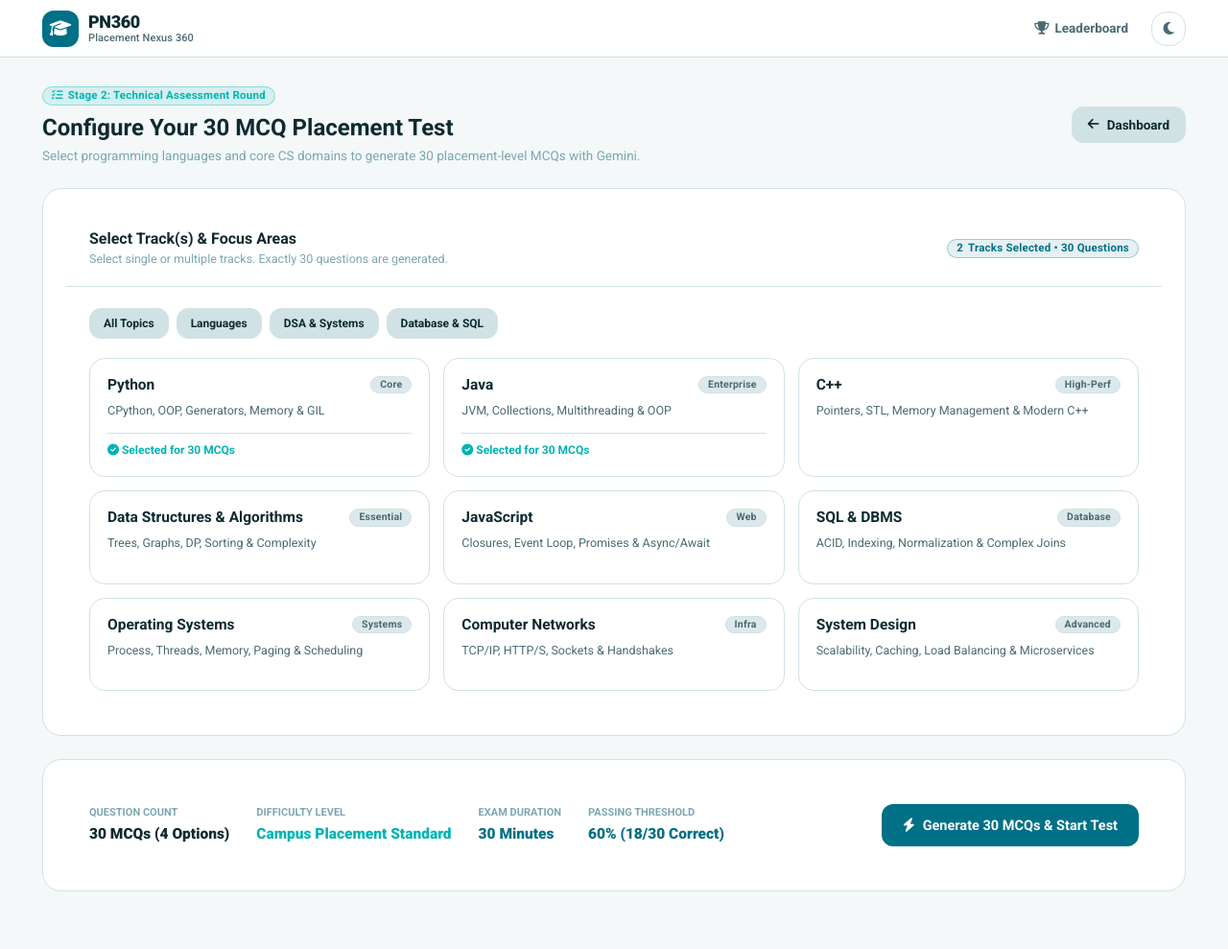
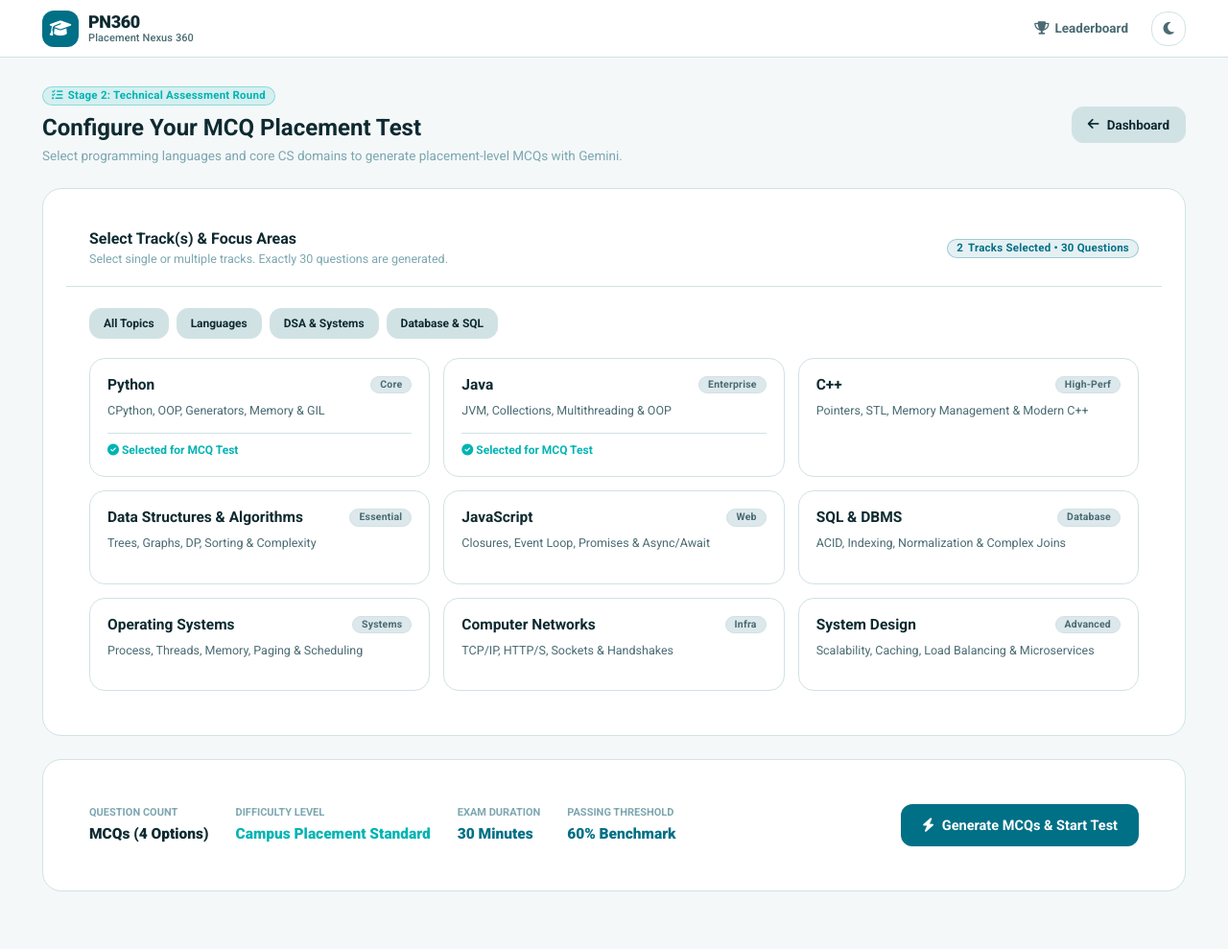
Before and after one commit to TheAbhayAlgorithms/pn360, a Django app: page /mcq-test/ in a window 1280 px wide. Shown: the whole page at 96% size. Run offline with Django 5.2, Linux system fonts and the light colour scheme; data comes from the database, SQL or seed files in the repository.

Commit message:
refactor: rebrand 30 MCQ test references to general MCQ test across templates and app views

```diff
--- a/Placement/templates/admin_home.html
+++ b/Placement/templates/admin_home.html
@@ -92,7 +92,7 @@
                 <h3 style="font-size: 17px; color: var(--text-primary); margin: 0;">Candidate Placement Cohort</h3>
                 <span class="badge badge-teal" style="font-size: 11px;">{{ students.count }} Candidates</span>
             </div>
-            <p style="color: var(--text-secondary); font-size: 12.5px; margin-top: 2px;">Track scores across all three preparation stages: ATS Resume, Technical 30 MCQs, and Proctored Voice AI Interview.</p>
+            <p style="color: var(--text-secondary); font-size: 12.5px; margin-top: 2px;">Track scores across all three preparation stages: ATS Resume, Technical MCQ Test, and Proctored Voice AI Interview.</p>
         </div>
 
         <!-- Search Form -->
@@ -117,7 +117,7 @@
                     <th>Candidate</th>
                     <th>Track</th>
                     <th>Stage 1: ATS</th>
-                    <th>Stage 2: 30 MCQs</th>
+                    <th>Stage 2: MCQ Test</th>
                     <th>Stage 3: Interview</th>
                     <th>Readiness</th>
                     <th style="text-align: right;">Action</th>
--- a/Placement/templates/dashboard.html
+++ b/Placement/templates/dashboard.html
@@ -18,7 +18,7 @@
                     START TECHNICAL ASSESSMENT
                 </h2>
                 <p style="font-size: 12.5px; color: var(--flat-muted); line-height: 1.45; margin: 0;">
-                    30 MCQs &bull; Proctored Assessment
+                    MCQ Test &bull; Proctored Assessment
                 </p>
             </div>
             <div class="edu-btn" style="width: 100%; margin-top: 26px; padding: 12px 16px; font-size: 13.5px; font-weight: 800; display: inline-flex; align-items: center; justify-content: center; gap: 8px; border-radius: 14px; background: var(--scheme-deep); color: #FFFFFF; border: none; box-shadow: none;">
--- a/Placement/templates/home.html
+++ b/Placement/templates/home.html
@@ -103,7 +103,7 @@
 
         <div style="background: #f8fafc; border-bottom: 1px solid var(--border-subtle); padding: 8px 16px; display: flex; gap: 8px;">
             <button type="button" class="demo-tab-btn active" id="modal-tab-btn-mcq" onclick="setModalTab('mcq')">
-                <i class="fa-solid fa-list-check"></i> 1. 30 MCQ Test
+                <i class="fa-solid fa-list-check"></i> 1. MCQ Test
             </button>
             <button type="button" class="demo-tab-btn" id="modal-tab-btn-voice" onclick="setModalTab('voice')">
                 <i class="fa-solid fa-microphone-lines"></i> 2. AI Voice Interview
@@ -321,7 +321,7 @@
 
     // Feature Explanations
     const featureMap = {
-        'Product': 'Placement Nexus 360 integrates 3 crucial campus preparation rounds: Gemini ATS Resume Screener, 30 MCQ Technical Diagnostic Assessment, and Proctored Voice AI Technical Interview.',
+        'Product': 'Placement Nexus 360 integrates 3 crucial campus preparation rounds: Gemini ATS Resume Screener, MCQ Technical Diagnostic Assessment, and Proctored Voice AI Technical Interview.',
         'Resources': 'Comprehensive programming tracks including Data Structures, Algorithms, Python, Java, C++, React, Node.js, SQL databases, and System Design patterns.',
         'Solutions': 'Adaptive test engines with 60% passing benchmarks, real-time client-side face tracking, tab switch integrity monitoring, and structured STAR rubric evaluations.',
         'Company': 'Placement Nexus 360 is built specifically for university placement drives, accelerating candidate readiness for top product companies and engineering roles.',
--- a/Placement/templates/leaderboard.html
+++ b/Placement/templates/leaderboard.html
@@ -10,7 +10,7 @@
             <i class="fa-solid fa-trophy"></i> Campus Readiness Benchmark
         </div>
         <h1>Candidate Placement Leaderboard</h1>
-        <p>Rankings calculated by combining Resume ATS match (25%), 30 MCQ test scores (35%), and Proctored Interview performance (40%).</p>
+        <p>Rankings calculated by combining Resume ATS match (25%), MCQ test scores (35%), and Proctored Interview performance (40%).</p>
     </div>
 
     <div style="display: flex; gap: 10px; align-items: center;">
@@ -74,7 +74,7 @@
                         <th style="width: 80px;">Rank</th>
                         <th>Candidate</th>
                         <th>Stage 1: ATS (25%)</th>
-                        <th>Stage 2: 30 MCQs (35%)</th>
+                        <th>Stage 2: MCQ Test (35%)</th>
                         <th>Stage 3: AI Interview (40%)</th>
                         <th style="text-align: right;">Overall Readiness</th>
                     </tr>
--- a/Placement/templates/select_tech.html
+++ b/Placement/templates/select_tech.html
@@ -1,7 +1,7 @@
 {% extends 'base.html' %}
 {% load static %}
 
-{% block title %}Configure 30 MCQ Test - Placement Nexus 360{% endblock %}
+{% block title %}Configure MCQ Test - Placement Nexus 360{% endblock %}
 
 {% block content %}
 <div class="topbar">
@@ -9,8 +9,8 @@
         <div class="badge badge-emerald" style="margin-bottom: 8px;">
             <i class="fa-solid fa-list-check"></i> Stage 2: Technical Assessment Round
         </div>
-        <h1>Configure Your 30 MCQ Placement Test</h1>
-        <p>Select programming languages and core CS domains to generate 30 placement-level MCQs with Gemini.</p>
+        <h1>Configure Your MCQ Placement Test</h1>
+        <p>Select programming languages and core CS domains to generate placement-level MCQs with Gemini.</p>
     </div>
 
     <div style="display: flex; gap: 10px; align-items: center;">
@@ -66,7 +66,7 @@
                                 {{ tech.desc }}
                             </p>
                             <div class="check-indicator" style="display: none; margin-top: auto; padding-top: 8px; border-top: 1px solid var(--border); color: var(--accent-success); font-size: 12px; font-weight: 600;">
-                                <i class="fa-solid fa-circle-check"></i> Selected for 30 MCQs
+                                <i class="fa-solid fa-circle-check"></i> Selected for MCQ Test
                             </div>
                         </div>
                     </label>
@@ -81,7 +81,7 @@
             <div style="display: flex; gap: 28px; align-items: center; flex-wrap: wrap;">
                 <div>
                     <div style="font-size: 11px; color: var(--text-muted); text-transform: uppercase; font-weight: 700; margin-bottom: 2px;">Question Count</div>
-                    <div style="font-size: 15.5px; font-weight: 800; color: var(--text-primary);">30 MCQs (4 Options)</div>
+                    <div style="font-size: 15.5px; font-weight: 800; color: var(--text-primary);">MCQs (4 Options)</div>
                 </div>
                 <div>
                     <div style="font-size: 11px; color: var(--text-muted); text-transform: uppercase; font-weight: 700; margin-bottom: 2px;">Difficulty Level</div>
@@ -93,12 +93,12 @@
                 </div>
                 <div>
                     <div style="font-size: 11px; color: var(--text-muted); text-transform: uppercase; font-weight: 700; margin-bottom: 2px;">Passing Threshold</div>
-                    <div style="font-size: 15.5px; font-weight: 800; color: var(--accent-primary);">60% (18/30 Correct)</div>
+                    <div style="font-size: 15.5px; font-weight: 800; color: var(--accent-primary);">60% Benchmark</div>
                 </div>
             </div>
 
             <button type="submit" id="startBtn" class="btn btn-primary btn-lg">
-                <i class="fa-solid fa-bolt"></i> Generate 30 MCQs & Start Test
+                <i class="fa-solid fa-bolt"></i> Generate MCQs & Start Test
             </button>
         </div>
     </div>
--- a/app/leaderboard/page.tsx
+++ b/app/leaderboard/page.tsx
@@ -144,7 +144,7 @@ export default function LeaderboardPage() {
                 <th>Candidate Name</th>
                 <th>Engineering Track</th>
                 <th>Resume ATS (25%)</th>
-                <th>30 MCQs (35%)</th>
+                <th>MCQ Test (35%)</th>
                 <th>AI Interview (40%)</th>
                 <th>Overall Index</th>
                 <th>Recruiter Status</th>
--- a/app/page.tsx
+++ b/app/page.tsx
@@ -14,7 +14,7 @@ export default function Dashboard() {
   const options = [
     {
       title: "START TECHNICAL ASSESSMENT",
-      subtitle: "30 MCQs • Proctored Assessment",
+      subtitle: "MCQ Test • Proctored Assessment",
       href: "/mcq-test",
       themeColor: "var(--scheme-deep)", // Scheme 1 Color 3: Deep Midnight Petrol Teal (#007086)
       icon: <ListChecks size={28} color="#FFFFFF" />,
--- a/app/schedule/page.tsx
+++ b/app/schedule/page.tsx
@@ -16,7 +16,7 @@ import { ScheduledTest } from '@/lib/types';
 
 export default function SchedulePage() {
   const [scheduledList, setScheduledList] = useState<ScheduledTest[]>(initialScheduledTests);
-  const [schedType, setSchedType] = useState("30 MCQ Placement Test");
+  const [schedType, setSchedType] = useState("MCQ Placement Test");
   const [schedDate, setSchedDate] = useState("2026-11-25");
   const [schedTime, setSchedTime] = useState("11:00");
   const [schedSuccess, setSchedSuccess] = useState(false);
@@ -82,7 +82,7 @@ export default function SchedulePage() {
                 value={schedType}
                 onChange={(e) => setSchedType(e.target.value)}
               >
-                <option value="30 MCQ Placement Test">30 MCQ Technical Assessment</option>
+                <option value="MCQ Placement Test">MCQ Technical Assessment</option>
                 <option value="Proctored AI Voice Interview">Proctored AI Voice Interview</option>
                 <option value="Full Placement Simulation">Full 3-Stage Placement Simulation</option>
               </select>
--- a/lib/mockData.ts
+++ b/lib/mockData.ts
@@ -28,13 +28,13 @@ export const defaultJobs: JobOpportunity[] = [
 
 export const initialScheduledTests: ScheduledTest[] = [
   { id: 1, test_type: "Full Placement Simulation", date: "Nov 22, 2026", time: "10:00 AM" },
-  { id: 2, test_type: "30 MCQ Technical Assessment", date: "Nov 24, 2026", time: "02:30 PM" }
+  { id: 2, test_type: "MCQ Technical Assessment", date: "Nov 24, 2026", time: "02:30 PM" }
 ];
 
 export const initialAssessmentRecords: AssessmentRecord[] = [
-  { id: 101, type: "30 MCQ Technical", technology: "Data Structures & Algorithms", date: "Nov 18, 2026 • 19:40", violations: 0, score: 80, passed: true },
+  { id: 101, type: "MCQ Technical", technology: "Data Structures & Algorithms", date: "Nov 18, 2026 • 19:40", violations: 0, score: 80, passed: true },
   { id: 102, type: "AI Voice Interview", technology: "System Architecture & Core CS", date: "Nov 17, 2026 • 14:15", violations: 0, score: 72, passed: true },
-  { id: 103, type: "30 MCQ Technical", technology: "Python & Backend Systems", date: "Nov 16, 2026 • 11:30", violations: 1, score: 58, passed: false },
+  { id: 103, type: "MCQ Technical", technology: "Python & Backend Systems", date: "Nov 16, 2026 • 11:30", violations: 1, score: 58, passed: false },
   { id: 104, type: "AI Voice Interview", technology: "Behavioral & STAR Leadership", date: "Nov 14, 2026 • 16:00", violations: 0, score: 78, passed: true }
 ];
 
--- a/lib/types.ts
+++ b/lib/types.ts
@@ -42,7 +42,7 @@ export interface ScheduledTest {
 
 export interface AssessmentRecord {
   id: number;
-  type: '30 MCQ Technical' | 'AI Voice Interview';
+  type: 'MCQ Technical' | 'AI Voice Interview';
   technology: string;
   date: string;
   violations: number;
```
Also changed, not shown: Placement/templates/resume_result.html (+4 -4 lines), app/mcq-test/page.tsx (+8 -8 lines).
